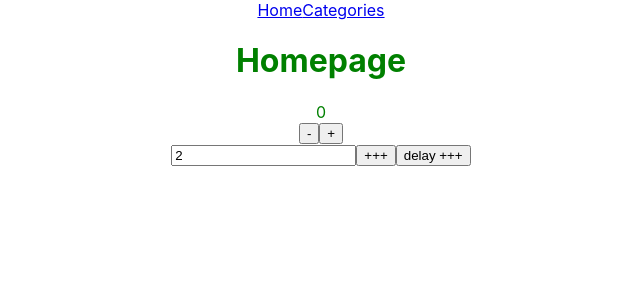
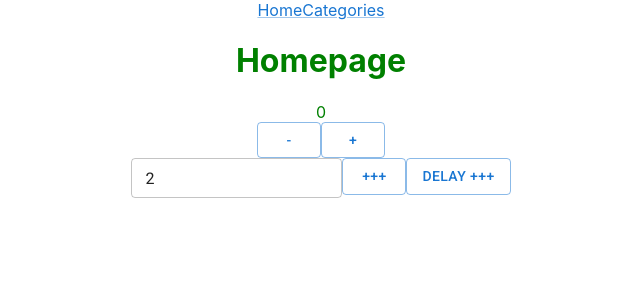
Before and after one commit to aleksandr-slobodian/cl-blog-admin, a React (Create React App) app: page / in a window 1280 px wide. Shown: the top 300 px of the page, without its empty margins (319-959 px from the left). Built offline with nearby package versions, Linux system fonts and the light colour scheme.

Commit message:
add react mui

```diff
--- a/package.json
+++ b/package.json
@@ -3,6 +3,11 @@
   "version": "0.1.0",
   "private": true,
   "dependencies": {
+    "@emotion/react": "^11.10.5",
+    "@emotion/styled": "^11.10.5",
+    "@fontsource/roboto": "^4.5.8",
+    "@mui/icons-material": "^5.10.16",
+    "@mui/material": "^5.10.16",
     "@reduxjs/toolkit": "^1.9.0",
     "@testing-library/jest-dom": "^5.16.5",
     "@testing-library/react": "^13.4.0",
--- a/src/App.tsx
+++ b/src/App.tsx
@@ -1,11 +1,22 @@
 import React from "react";
+import "@fontsource/roboto/300.css";
+import "@fontsource/roboto/400.css";
+import "@fontsource/roboto/500.css";
+import "@fontsource/roboto/700.css";
 import { useRoutes } from "react-router-dom";
 import styles from "./App.module.scss";
 import routes from "./routes";
+import { ThemeProvider } from "@mui/material/styles";
+import { useTheme } from "./hooks";
 
 function App() {
   const element = useRoutes(routes);
-  return <div className={styles?.App}>{element}</div>;
+  const theme = useTheme();
+  return (
+    <ThemeProvider theme={theme}>
+      <div className={styles?.App}>{element}</div>
+    </ThemeProvider>
+  );
 }
 
 export default App;
--- a/src/hooks/index.ts
+++ b/src/hooks/index.ts
@@ -1 +1,2 @@
 export * from "./redux";
+export * from "./theme";
--- /dev/null
+++ b/src/hooks/theme.tsx
@@ -0,0 +1,55 @@
+import { LinkProps } from "@mui/material/Link";
+import { createTheme } from "@mui/material/styles/";
+import React from "react";
+import { useMemo } from "react";
+import {
+  Link as RouterLink,
+  LinkProps as RouterLinkProps,
+} from "react-router-dom";
+
+const LinkBehavior = React.forwardRef<
+  HTMLAnchorElement,
+  Omit<RouterLinkProps, "to"> & { href: RouterLinkProps["to"] }
+>((props, ref) => {
+  const { href, ...other } = props;
+  return <RouterLink ref={ref} to={href} {...other} />;
+});
+
+export const useTheme = () => {
+  return useMemo(
+    () =>
+      createTheme({
+        typography: {
+          h1: {
+            fontSize: 30,
+            fontWeight: 400,
+          },
+          h2: {
+            fontSize: 22,
+            fontWeight: 400,
+          },
+        },
+        components: {
+          MuiTextField: {
+            defaultProps: {
+              size: "small",
+            },
+          },
+          MuiLink: {
+            defaultProps: {
+              component: LinkBehavior,
+            } as LinkProps,
+          },
+          MuiButtonBase: {
+            defaultProps: {
+              LinkComponent: LinkBehavior,
+            },
+          },
+        },
+        palette: {
+          mode: "light",
+        },
+      }),
+    []
+  );
+};
--- a/src/layouts/default/Layout.tsx
+++ b/src/layouts/default/Layout.tsx
@@ -1,11 +1,12 @@
 import React from "react";
-import { Link, Outlet } from "react-router-dom";
+import { Outlet } from "react-router-dom";
+import Link from "@mui/material/Link";
 
 export const Layout: React.FC = () => {
   return (
     <div>
-      <Link to={"/"}>Home</Link>
-      <Link to={"/categories"}>Categories</Link>
+      <Link href={"/"}>Home</Link>
+      <Link href={"/categories"}>Categories</Link>
       <Outlet />
     </div>
   );
--- a/src/pages/home/PageHome.tsx
+++ b/src/pages/home/PageHome.tsx
@@ -7,6 +7,8 @@ import {
   incrementByAmountAsync,
   selectCount,
 } from "../../state/counter";
+import Button from "@mui/material/Button";
+import TextField from "@mui/material/TextField";
 
 export const PageHome: React.FC = () => {
   const count = useAppSelector(selectCount);
@@ -17,26 +19,35 @@ export const PageHome: React.FC = () => {
       <h1>Homepage</h1>
       <div>{count}</div>
       <div>
-        <button onClick={() => dispatch(decrement())}>-</button>
-        <button onClick={() => dispatch(increment())}>+</button>
+        <Button variant="outlined" onClick={() => dispatch(decrement())}>
+          -
+        </Button>
+        <Button variant="outlined" onClick={() => dispatch(increment())}>
+          +
+        </Button>
       </div>
       <div>
         <div>
-          <input
+          <TextField
+            variant="outlined"
             type="text"
             value={incrementAmount}
             onChange={(event) =>
               setIncrementAmount(parseInt(event.target.value))
             }
           />
-          <button onClick={() => dispatch(incrementByAmount(incrementAmount))}>
+          <Button
+            variant="outlined"
+            onClick={() => dispatch(incrementByAmount(incrementAmount))}
+          >
             +++
-          </button>
-          <button
+          </Button>
+          <Button
+            variant="outlined"
             onClick={() => dispatch(incrementByAmountAsync(incrementAmount))}
           >
             delay +++
-          </button>
+          </Button>
         </div>
       </div>
     </div>
```
Also changed, not shown: 1 other file (tests, documents, lock files or other folders).
